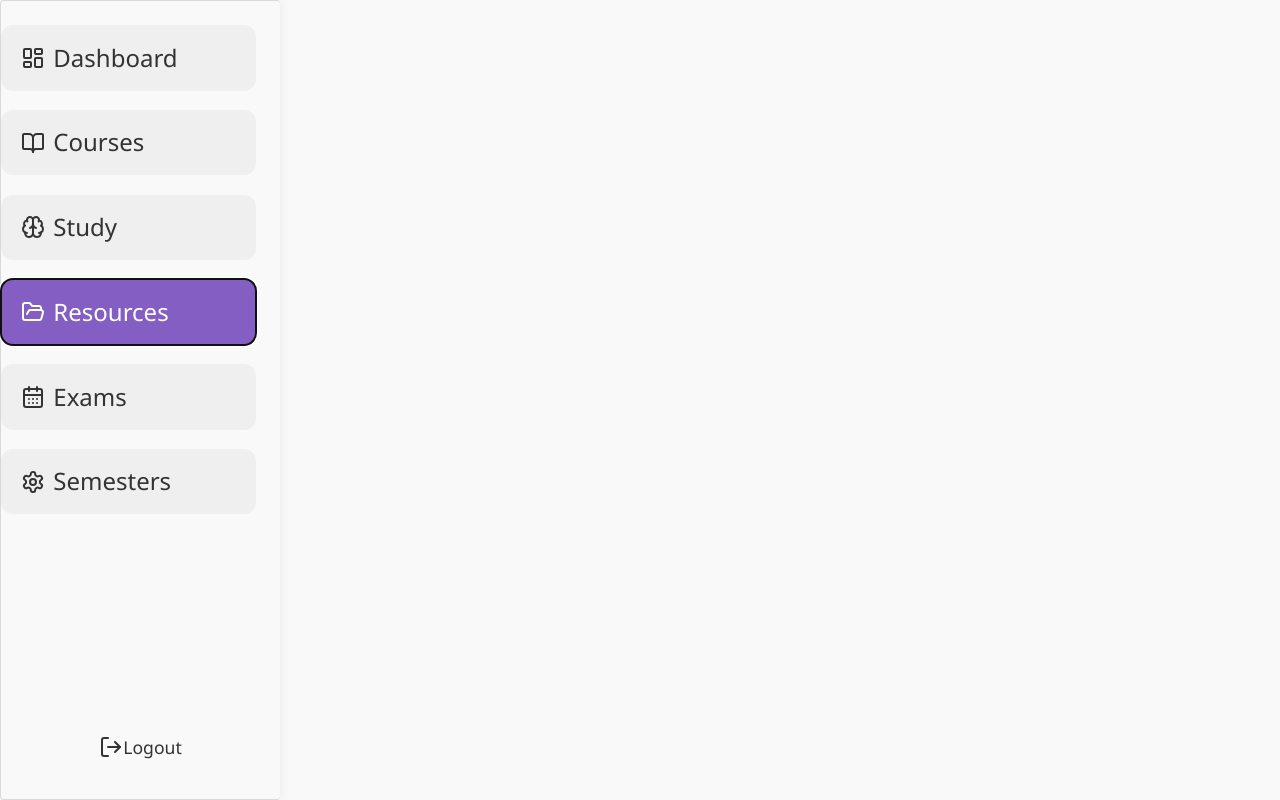
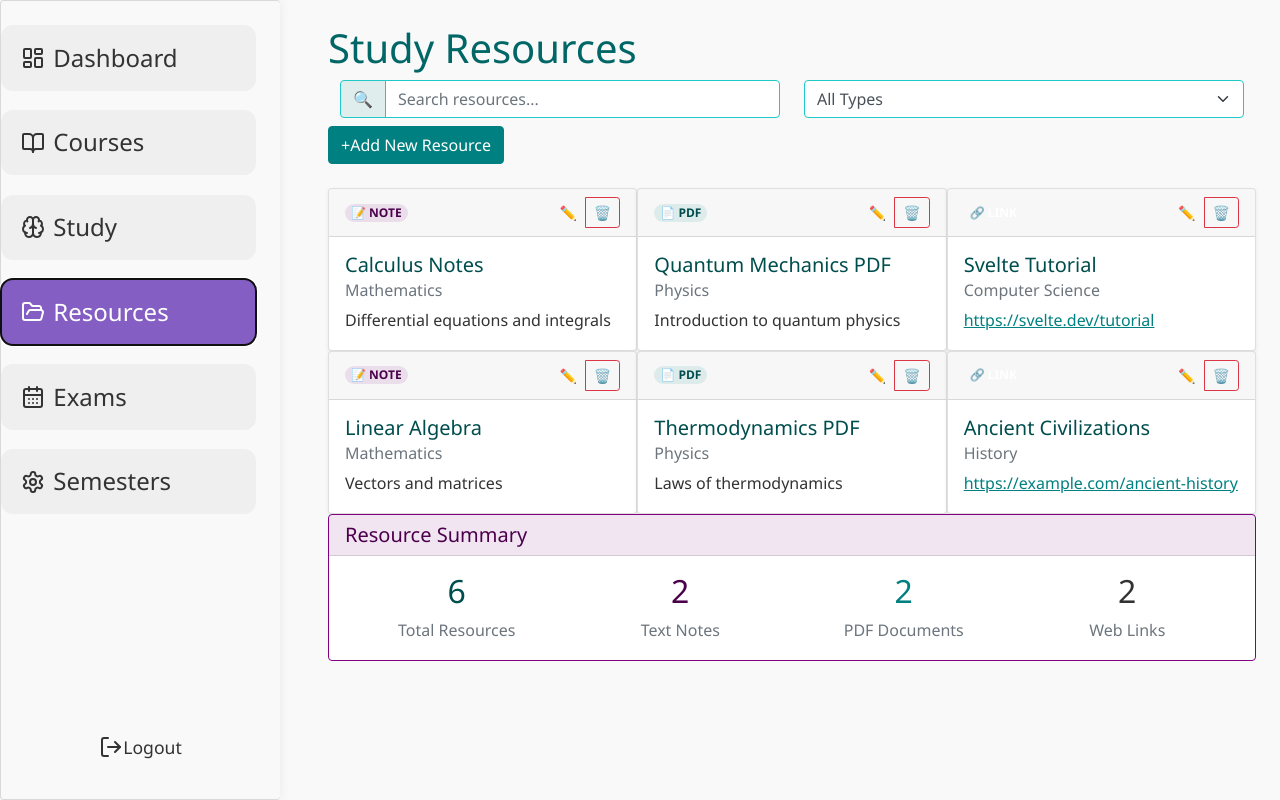
Before and after one commit to Unrealrojo234/tempest, a SvelteKit app: page / in a window 1280 px wide. Both pictures are taken after a click on the button "Resources". Built offline with nearby package versions, Linux system fonts and the light colour scheme.

Commit message:
feature: added resources

```diff
--- a/src/routes/components/resources.svelte
+++ b/src/routes/components/resources.svelte
@@ -0,0 +1,305 @@
+<script>
+  import { onMount } from 'svelte';
+
+  // Mock data - in a real app, this would come from PocketBase
+  let resources = [
+    { id: '1', topic: 'Mathematics', title: 'Calculus Notes', type: 'note', content: 'Differential equations and integrals' },
+    { id: '2', topic: 'Physics', title: 'Quantum Mechanics PDF', type: 'pdf', content: 'Introduction to quantum physics' },
+    { id: '3', topic: 'Computer Science', title: 'Svelte Tutorial', type: 'link', content: 'https://svelte.dev/tutorial' },
+    { id: '4', topic: 'Mathematics', title: 'Linear Algebra', type: 'note', content: 'Vectors and matrices' },
+    { id: '5', topic: 'Physics', title: 'Thermodynamics PDF', type: 'pdf', content: 'Laws of thermodynamics' },
+    { id: '6', topic: 'History', title: 'Ancient Civilizations', type: 'link', content: 'https://example.com/ancient-history' }
+  ];
+
+  // Form state
+  let newResource = {
+    topic: '',
+    title: '',
+    type: 'note',
+    content: ''
+  };
+
+  // UI state
+  let editingId = null;
+  let searchQuery = '';
+  let filterType = 'all';
+  let showForm = false;
+
+  // Computed values
+  $: filteredResources = resources.filter(resource => {
+    const matchesSearch = resource.title.toLowerCase().includes(searchQuery.toLowerCase()) ||
+                         resource.content.toLowerCase().includes(searchQuery.toLowerCase());
+    const matchesType = filterType === 'all' || resource.type === filterType;
+    return matchesSearch && matchesType;
+  });
+
+  $: resourceStats = {
+    total: resources.length,
+    notes: resources.filter(r => r.type === 'note').length,
+    pdfs: resources.filter(r => r.type === 'pdf').length,
+    links: resources.filter(r => r.type === 'link').length
+  };
+
+  // CRUD operations
+  function createResource() {
+    const newId = Math.max(...resources.map(r => parseInt(r.id))) + 1;
+    resources = [...resources, { ...newResource, id: newId.toString() }];
+    resetForm();
+  }
+
+  function updateResource() {
+    resources = resources.map(r =>
+      r.id === editingId ? { ...newResource, id: editingId } : r
+    );
+    resetForm();
+  }
+
+  function deleteResource(id) {
+    resources = resources.filter(r => r.id !== id);
+  }
+
+  function editResource(resource) {
+    newResource = { ...resource };
+    editingId = resource.id;
+    showForm = true;
+  }
+
+  function resetForm() {
+    newResource = { topic: '', title: '', type: 'note', content: '' };
+    editingId = null;
+    showForm = false;
+  }
+
+  function handleSubmit() {
+    if (editingId) {
+      updateResource();
+    } else {
+      createResource();
+    }
+  }
+
+  // Icon mapping
+  const typeIcons = {
+    note: '📝',
+    pdf: '📄',
+    link: '🔗'
+  };
+
+  const typeColors = {
+    note: 'bg-purple-100 text-purple-800',
+    pdf: 'bg-teal-100 text-teal-800',
+    link: 'bg-blue-100 text-blue-800'
+  };
+</script>
+
+<div class="container mx-auto p-4">
+  <h1 class="text-3xl font-bold mb-6 text-teal-700">Study Resources</h1>
+
+  <!-- Search and Filter -->
+  <div class="row mb-4">
+    <div class="col-md-6 mb-2">
+      <div class="input-group">
+        <span class="input-group-text bg-teal-100 border-teal-300">
+          🔍
+        </span>
+        <input
+          type="text"
+          class="form-control border-teal-300"
+          placeholder="Search resources..."
+          bind:value={searchQuery}
+        >
+      </div>
+    </div>
+    <div class="col-md-6 mb-2">
+      <select class="form-select border-teal-300" bind:value={filterType}>
+        <option value="all">All Types</option>
+        <option value="note">Notes</option>
+        <option value="pdf">PDFs</option>
+        <option value="link">Links</option>
+      </select>
+    </div>
+  </div>
+
+  <!-- Add Resource Button -->
+  <div class="mb-4">
+    <button
+      class="btn btn-teal d-flex align-items-center"
+      on:click={() => { resetForm(); showForm = true; }}
+    >
+      <span class="me-2">+</span> Add New Resource
+    </button>
+  </div>
+
+  <!-- Resource Form (Conditional) -->
+  {#if showForm}
+    <div class="card mb-4 border-teal">
+      <div class="card-header bg-teal-100 text-teal-800">
+        <h5 class="mb-0">{editingId ? 'Edit Resource' : 'Add New Resource'}</h5>
+      </div>
+      <div class="card-body">
+        <form on:submit|preventDefault={handleSubmit}>
+          <div class="mb-3">
+            <label class="form-label">Topic</label>
+            <input
+              type="text"
+              class="form-control"
+              bind:value={newResource.topic}
+              required
+            >
+          </div>
+          <div class="mb-3">
+            <label class="form-label">Title</label>
+            <input
+              type="text"
+              class="form-control"
+              bind:value={newResource.title}
+              required
+            >
+          </div>
+          <div class="mb-3">
+            <label class="form-label">Type</label>
+            <select class="form-select" bind:value={newResource.type}>
+              <option value="note">Note</option>
+              <option value="pdf">PDF</option>
+              <option value="link">Web Link</option>
+            </select>
+          </div>
+          <div class="mb-3">
+            <label class="form-label">Content</label>
+            {#if newResource.type === 'link'}
+              <input
+                type="url"
+                class="form-control"
+                bind:value={newResource.content}
+                placeholder="https://example.com"
+                required
+              >
+            {:else}
+              <textarea
+                class="form-control"
+                bind:value={newResource.content}
+                rows="3"
+                required
+              ></textarea>
+            {/if}
+          </div>
+          <div class="d-flex gap-2">
+            <button type="submit" class="btn btn-teal">
+              {editingId ? 'Update' : 'Create'} Resource
+            </button>
+            <button type="button" class="btn btn-outline-secondary" on:click={resetForm}>
+              Cancel
+            </button>
+          </div>
+        </form>
+      </div>
+    </div>
+  {/if}
+
+  <!-- Resources Grid -->
+  <div class="row row-cols-1 row-cols-md-2 row-cols-lg-3 g-4 mb-4">
+    {#each filteredResources as resource (resource.id)}
+      <div class="col">
+        <div class="card h-100 shadow-sm">
+          <div class="card-header d-flex justify-content-between align-items-center">
+            <span class={`badge ${typeColors[resource.type]} rounded-pill`}>
+              {typeIcons[resource.type]} {resource.type.toUpperCase()}
+            </span>
+            <div class="btn-group btn-group-sm">
+              <button class="btn btn-outline-teal" on:click={() => editResource(resource)}>
+                ✏️
+              </button>
+              <button class="btn btn-outline-danger" on:click={() => deleteResource(resource.id)}>
+                🗑️
+              </button>
+            </div>
+          </div>
+          <div class="card-body">
+            <h5 class="card-title text-teal-800">{resource.title}</h5>
+            <h6 class="card-subtitle mb-2 text-muted">{resource.topic}</h6>
+            {#if resource.type === 'link'}
+              <p class="card-text">
+                <a href={resource.content} target="_blank" class="text-teal-600">{resource.content}</a>
+              </p>
+            {:else}
+              <p class="card-text">{resource.content}</p>
+            {/if}
+          </div>
+        </div>
+      </div>
+    {:else}
+      <div class="col-12">
+        <div class="alert alert-info">
+          No resources found. {searchQuery ? 'Try a different search.' : 'Add your first resource!'}
+        </div>
+      </div>
+    {/each}
+  </div>
+
+  <!-- Resource Summary Card -->
+  <div class="card border-purple">
+    <div class="card-header bg-purple-100 text-purple-800">
+      <h5 class="mb-0">Resource Summary</h5>
+    </div>
+    <div class="card-body">
+      <div class="row text-center">
+        <div class="col-md-3 mb-3 mb-md-0">
+          <div class="h2 text-teal-800">{resourceStats.total}</div>
+          <div class="text-muted">Total Resources</div>
+        </div>
+        <div class="col-md-3 mb-3 mb-md-0">
+          <div class="h2 text-purple-800">{resourceStats.notes}</div>
+          <div class="text-muted">Text Notes</div>
+        </div>
+        <div class="col-md-3 mb-3 mb-md-0">
+          <div class="h2 text-teal-600">{resourceStats.pdfs}</div>
+          <div class="text-muted">PDF Documents</div>
+        </div>
+        <div class="col-md-3">
+          <div class="h2 text-blue-600">{resourceStats.links}</div>
+          <div class="text-muted">Web Links</div>
+        </div>
+      </div>
+    </div>
+  </div>
+</div>
+
+<style>
+  .btn-teal {
+    background-color: teal;
+    color: white;
+    border-color: teal;
+  }
+  .btn-teal:hover {
+    background-color: #006969;
+    border-color: #006969;
+    color: white;
+  }
+  .bg-teal-100 {
+    background-color: rgba(0, 128, 128, 0.1);
+  }
+  .border-teal {
+    border-color: teal !important;
+  }
+  .border-teal-300 {
+    border-color: #20c9c9 !important;
+  }
+  .text-teal-800 {
+    color: #004d4d;
+  }
+  .text-teal-600 {
+    color: teal;
+  }
+  .text-teal-700 {
+    color: #006666;
+  }
+  .bg-purple-100 {
+    background-color: rgba(128, 0, 128, 0.1);
+  }
+  .text-purple-800 {
+    color: #4b004b;
+  }
+  .border-purple {
+    border-color: purple !important;
+  }
+</style>
```
